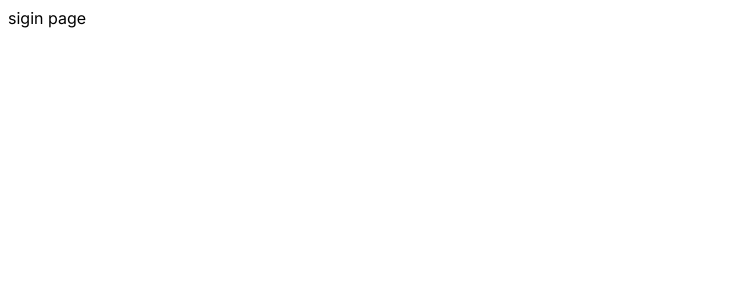
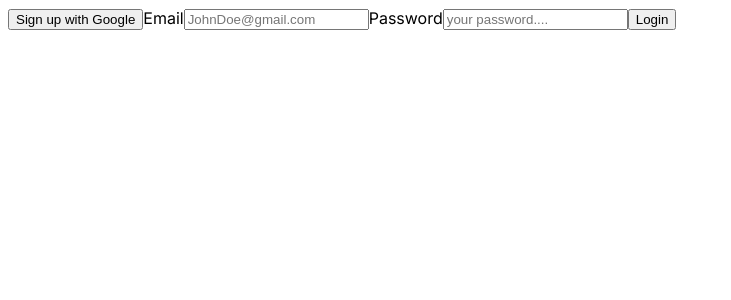
Before and after one commit to sohan01fw/club-app, a Next.js app: page /signin in a window 1280 px wide. Shown: the top 300 px of the page, without its empty margins (0-731 px from the left). Built offline with nearby package versions, Linux system fonts and the light colour scheme.

Commit message:
creating api and getting user session

```diff
--- a/app/(auth)/signin/page.tsx
+++ b/app/(auth)/signin/page.tsx
@@ -1,7 +1,51 @@
-import React from "react";
+"use client";
+import { signIn } from "next-auth/react";
+import React, { useState } from "react";
 
-const page = () => {
-  return <div>sigin page</div>;
+const Page = () => {
+  const [email, setEmail] = useState<string | null>("");
+  const [password, setPassword] = useState<string | null>("");
+
+  const login = async (e: any) => {
+    e.preventDefault();
+    console.log(email, password);
+    const res = await signIn("credentials", {
+      email: email,
+      password: password,
+      redirect: true,
+      callbackUrl: "/",
+    });
+  };
+
+  return (
+    <div>
+      <button
+        onClick={() => {
+          signIn("google");
+        }}
+      >
+        Sign up with Google
+      </button>
+      <label>Email</label>
+      <input
+        type="text"
+        name="email"
+        placeholder="JohnDoe@gmail.com"
+        onChange={(e) => {
+          setEmail(e.target.value);
+        }}
+      />
+      <label>Password</label>
+      <input
+        type="password"
+        placeholder="your password...."
+        onChange={(e) => {
+          setPassword(e.target.value);
+        }}
+      />
+      <button onClick={login}>Login</button>
+    </div>
+  );
 };
 
-export default page;
+export default Page;
```
Also changed, not shown: app/(auth)/signup/page.tsx (deleted, +0 -19 lines), app/(root)/page.tsx (+6 -4 lines), app/api/auth/login/route.ts (added, +14 -0 lines), lib/authProvider.ts (+4 -4 lines).
